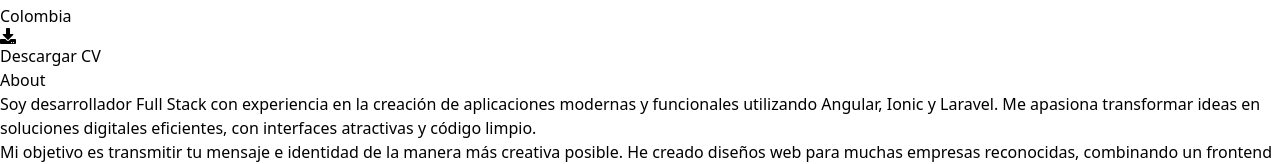
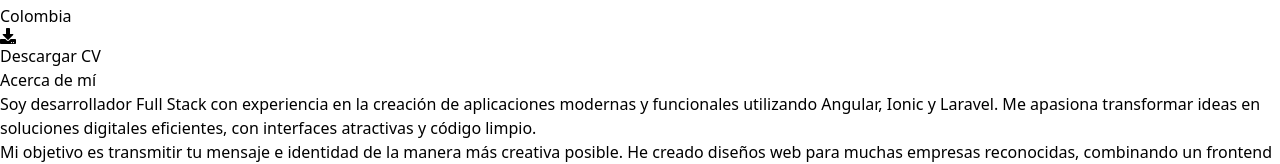
Before and after one commit to ramg18/portafolio, a React (Vite) app: page / in a window 1280 px wide. Shown: the part 784-948 px from the top of the page. Built offline with nearby package versions, Linux system fonts and the light colour scheme.

Commit message:
correcciones header y portfolio

```diff
--- a/src/App.jsx
+++ b/src/App.jsx
@@ -19,7 +19,7 @@ export default function App() {
           {/* Desktop Menu */}
           <ul className="hidden md:flex space-x-6 text-sm font-medium">
             <li><a href="#home" className="hover:text-blue-400 transition-colors">Inicio</a></li>
-            <li><a href="#about" className="hover:text-blue-400 transition-colors">Acerca de mi</a></li>
+            <li><a href="#about" className="hover:text-blue-400 transition-colors">Acerca de mí</a></li>
             <li><a href="#projects" className="hover:text-blue-400 transition-colors">Proyectos</a></li>
             <li><a href="#contact" className="hover:text-blue-400 transition-colors">Contacto</a></li>
           </ul>
@@ -59,10 +59,10 @@ export default function App() {
         {menuOpen && (
           <div className="md:hidden bg-[#1E293B] text-white py-3">
             <ul className="flex flex-col items-center space-y-3 font-medium">
-              <li><a href="#home" onClick={() => setMenuOpen(false)} className="hover:text-blue-400 transition-colors">Home</a></li>
-              <li><a href="#about" onClick={() => setMenuOpen(false)} className="hover:text-blue-400 transition-colors">About</a></li>
-              <li><a href="#projects" onClick={() => setMenuOpen(false)} className="hover:text-blue-400 transition-colors">Projects</a></li>
-              <li><a href="#contact" onClick={() => setMenuOpen(false)} className="hover:text-blue-400 transition-colors">Contact</a></li>
+              <li><a href="#home" onClick={() => setMenuOpen(false)} className="hover:text-blue-400 transition-colors">Inicio</a></li>
+              <li><a href="#about" onClick={() => setMenuOpen(false)} className="hover:text-blue-400 transition-colors">Acerca de mí</a></li>
+              <li><a href="#projects" onClick={() => setMenuOpen(false)} className="hover:text-blue-400 transition-colors">Proyectos</a></li>
+              <li><a href="#contact" onClick={() => setMenuOpen(false)} className="hover:text-blue-400 transition-colors">Contacto</a></li>
             </ul>
           </div>
         )}
--- a/src/components/About.jsx
+++ b/src/components/About.jsx
@@ -29,7 +29,7 @@ export default function About() {
   ];
 
   const documents = [
-    { url: "/documents/cv.pdf", tipo: "hoja de vida" },
+    { url: "/portafolio/documents/raynier_mora_cv.pdf", tipo: "hoja de vida" },
 
   ];
 
@@ -249,7 +249,7 @@ export default function About() {
             {/* About Section */}
             <div>
               <div className="flex items-center mb-8">
-                <h2 className="text-4xl font-bold text-gray-800">About</h2>
+                <h2 className="text-4xl font-bold text-gray-800">Acerca de mí</h2>
                 <div className="ml-6 flex-1 h-1 bg-gradient-to-r from-blue-500 to-transparent rounded-full"></div>
               </div>
 
```
